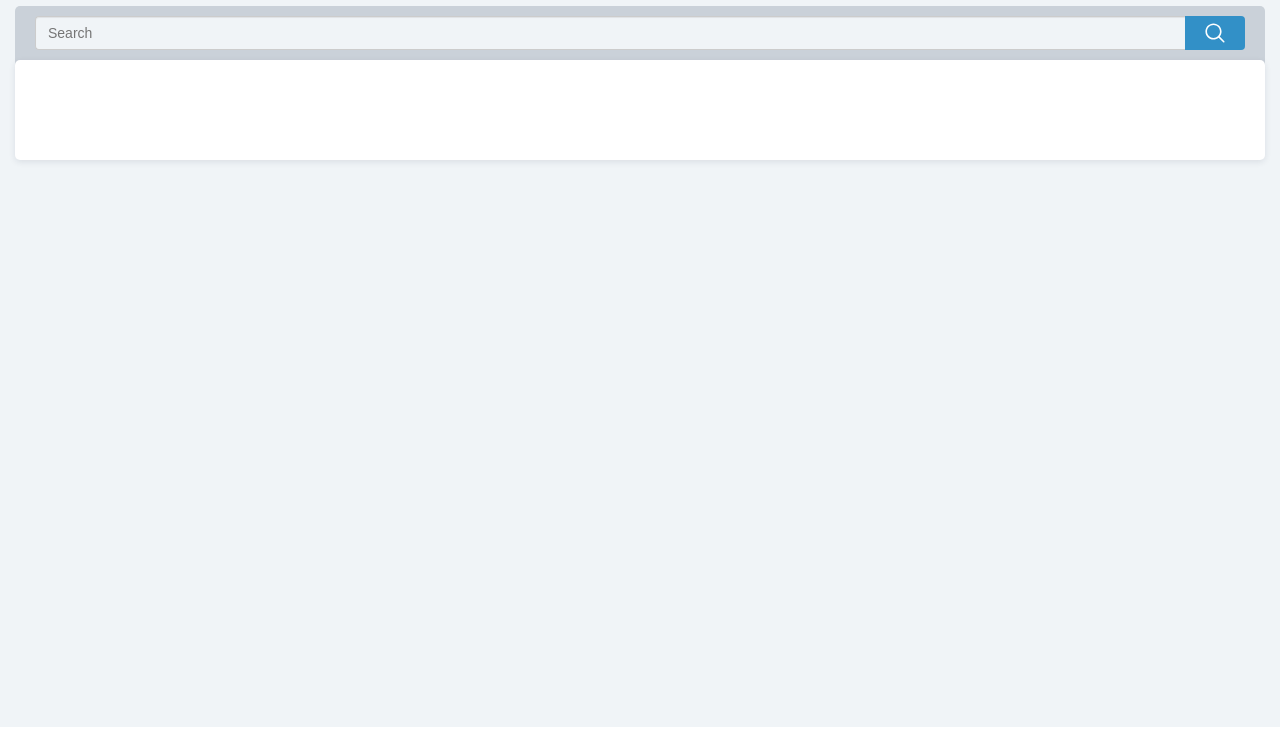
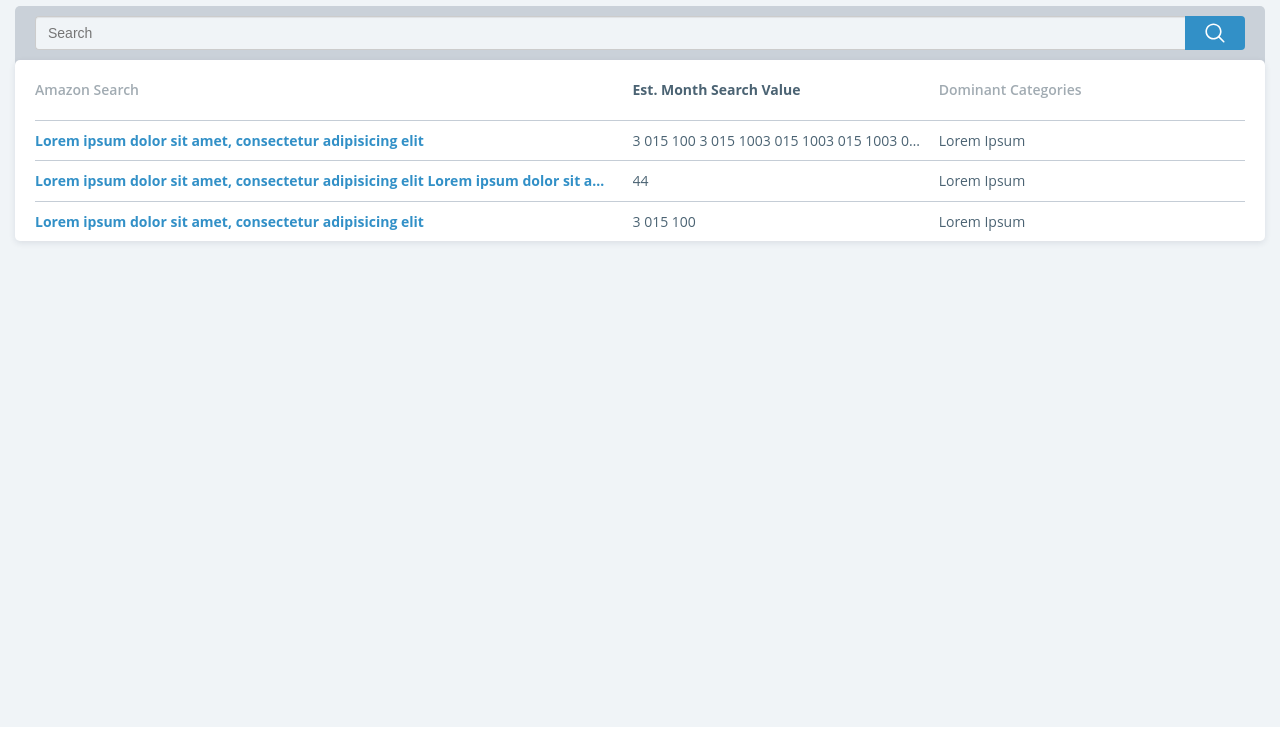
Before and after one commit to webag/amz-keyword, a plain HTML site: page index.html in a window 1280 px wide. Shown: the part 53-800 px from the top of the page. Drawn offline with nearby package versions, Linux system fonts and the light colour scheme.

Commit message:
ready table

```diff
--- a/index.html
+++ b/index.html
@@ -31,6 +31,30 @@
 
 		<div class="search-results">
 
+			<div class="s-header s-row">
+				<div class="col col--name"><a href="#">Amazon Search</a></div>
+				<div class="col col--month sorted"><a href="#">Est. Month Search Value</a></div>
+				<div class="col col--category"><a href="#">Dominant Categories</a></div>
+			</div>
+
+			<div class="s-products">
+				<div class="s-row">
+					<div class="col col--name"><a href="#">Lorem ipsum dolor sit amet, consectetur adipisicing elit</a></div>
+					<div class="col col--month">3 015 100 3 015 1003 015 1003 015 1003 015 1003 015 100</div>
+					<div class="col col--category">Lorem Ipsum</div>
+				</div>
+				<div class="s-row">
+					<div class="col col--name"><a href="#">Lorem ipsum dolor sit amet, consectetur adipisicing elit Lorem ipsum dolor sit amet, consectetur adipisicing elit</a></div>
+					<div class="col col--month">44</div>
+					<div class="col col--category">Lorem Ipsum</div>
+				</div>
+				<div class="s-row">
+					<div class="col col--name"><a href="#">Lorem ipsum dolor sit amet, consectetur adipisicing elit</a></div>
+					<div class="col col--month">3 015 100</div>
+					<div class="col col--category">Lorem Ipsum</div>
+				</div>
+			</div>
+
 		</div>
 	</div>
 
--- a/less/base.less
+++ b/less/base.less
@@ -17,12 +17,6 @@ body{
 	min-width: 1024px;
 }
 
-h1{
-	font-weight: 600;
-	font-size: 35px;
-}
-
-
 strong,b{
 	font-weight: 700;
 }
--- a/less/search.less
+++ b/less/search.less
@@ -16,7 +16,6 @@
 	top: -5px;
 	z-index: 2;
 	border-radius: 5px;
-	height: 100px;
 	padding: 0 20px;
 	background-color: #fff;
 	box-shadow: 0 2px 6px 0 rgba(29,43,64,.1);
@@ -68,6 +67,10 @@
 			background-color: #3ba4eb;
 		}
 
+		&:active{
+			box-shadow: inset 0 3px 5px rgba(0,0,0,.125);
+		}
+
 		&:focus{
 			outline: none;
 		}
@@ -78,3 +81,68 @@
 		}
 	}
 }
+
+
+
+//search-results
+.s-row{
+	display: flex;
+
+	.col{
+		flex: 1;
+
+		&--name{
+			flex: 2;
+			flex-shrink: 0;
+		}
+	}
+}
+
+.s-header{
+	color: @color-text--grey;
+	font-weight: 600;
+
+	.col{
+		padding: 20px 15px 20px 0;
+
+		a{
+			transition: all 0.3s ease;
+
+			&:hover{
+				color: #4b6373;
+			}
+		}
+
+		&.sorted{
+			color: #4b6373;
+			font-weight: 700;
+		}
+	}
+}
+
+.s-products{
+	.s-row{
+		border-top: 1px solid #c5cdd6;
+	}
+
+	.col{
+		padding: 10px 15px 10px 0;
+		white-space: nowrap;
+		overflow: hidden;
+		text-overflow: ellipsis;
+
+		&--name{
+			font-weight: bold;
+			color: @color-blue;
+
+			a{
+				transition: all 0.3s ease;
+
+				&:hover{
+					color: #3ba4eb;
+				}
+			}
+		}
+	}
+}
+//search-results
--- a/less/variables.less
+++ b/less/variables.less
@@ -1,7 +1,7 @@
 @font: 'Open Sans',sans-serif;
 
 @color-text: #4b6373;
-@color-text--grey: #7e9aad;
+@color-text--grey: #a1abb2;
 @color-panels: #34425a;
 @color-interface: #f8a51b;
 @color-blue: #3290c7;
```
Also changed, not shown: css/main.css, 1 other file.
